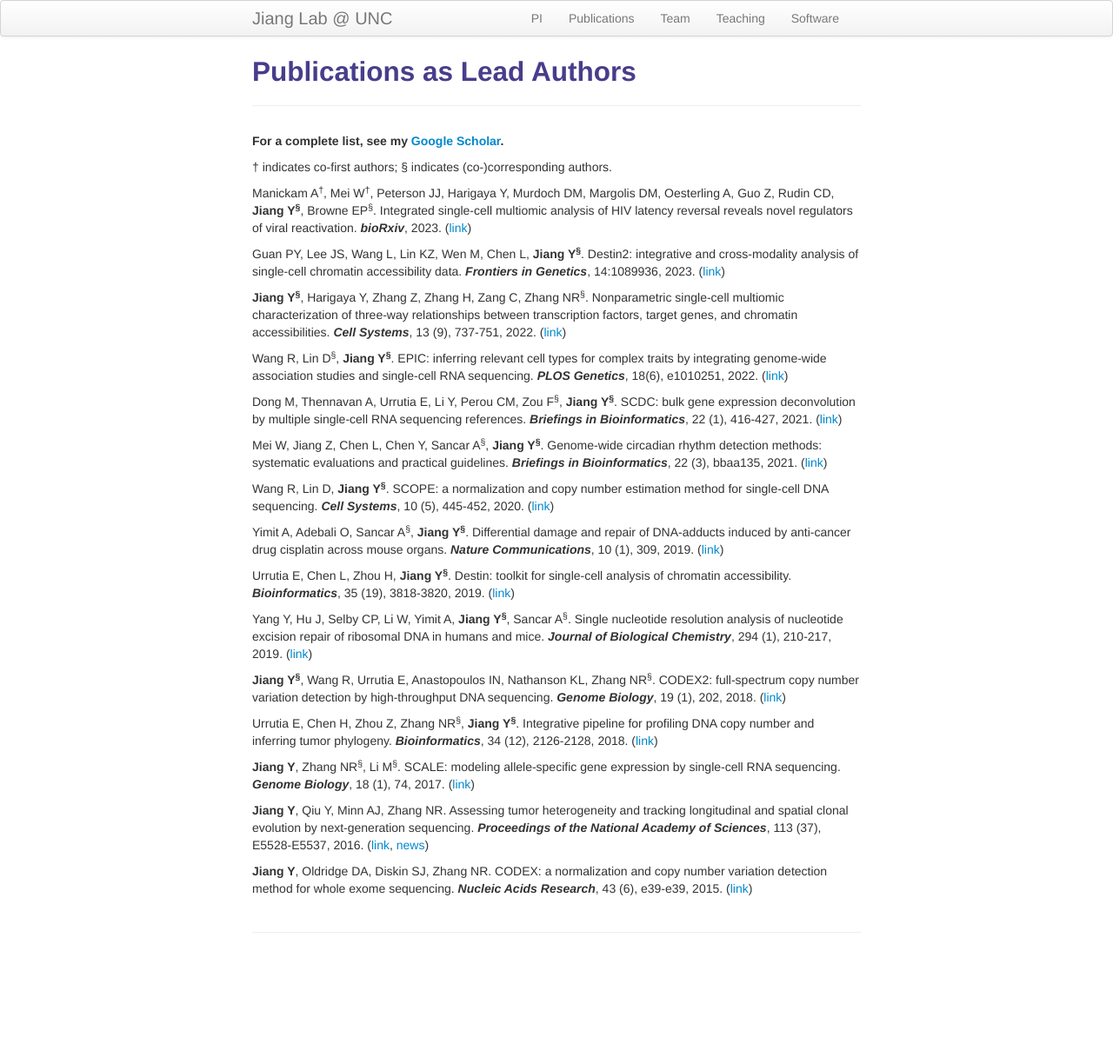
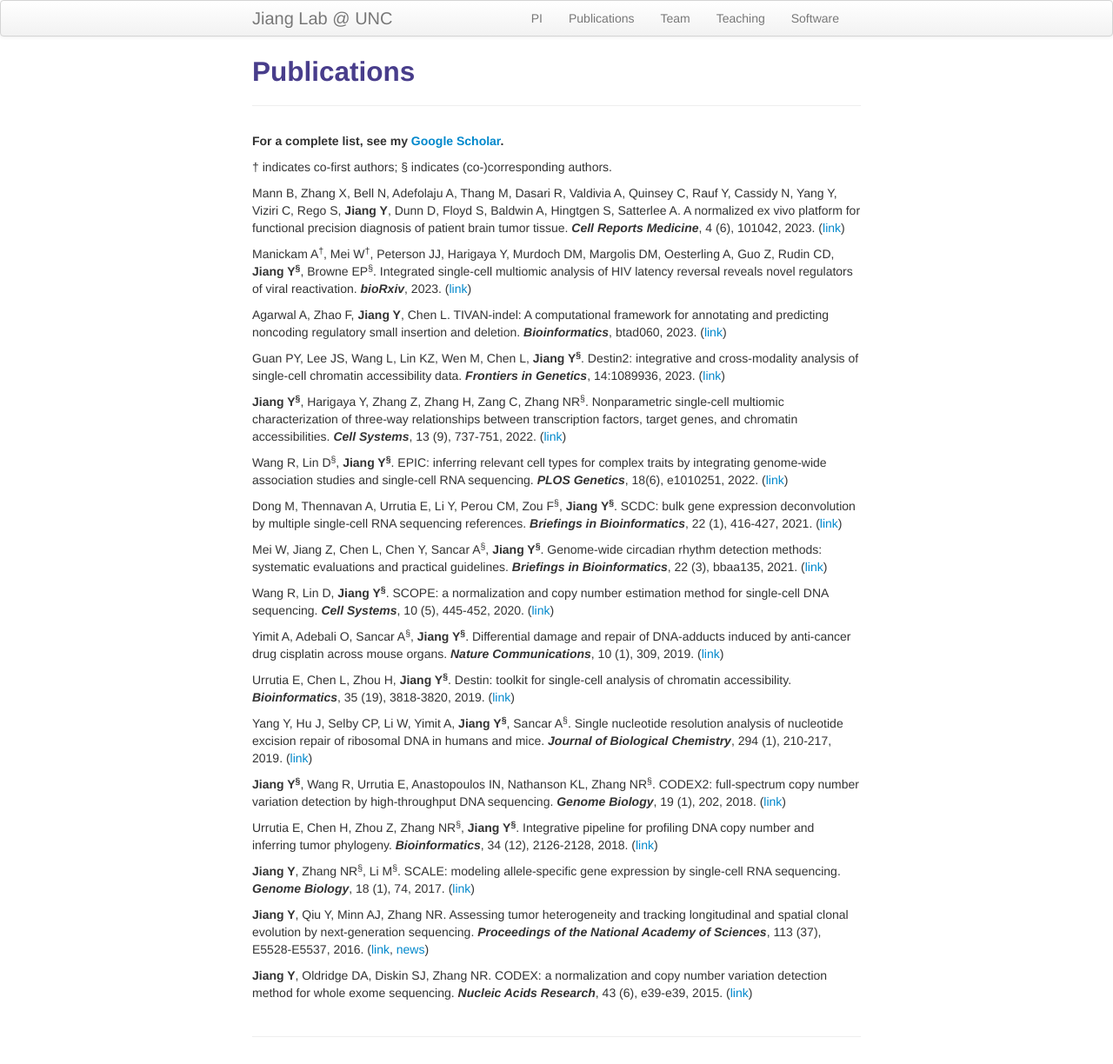
Before and after one commit to yuchaojiang/yuchaojiang.github.io, a Jekyll site: the page built from pages/pubs.md, in a window 1280 px wide. Shown: the whole page at 87% size. Built offline with Jekyll 4.4.1, drawn with Linux system fonts in a browser that asks for light colours; before the commit the page ends 1104 px from its top, so only the background shows below that.

Commit message:
Update pubs.md

```diff
--- a/pages/pubs.md
+++ b/pages/pubs.md
@@ -1,6 +1,6 @@
 ---
 layout: page
-title: Publications as Lead Authors
+title: Publications
 description: Yuchao Jiang's publications
 ---
 
@@ -9,9 +9,11 @@ description: Yuchao Jiang's publications
 
 &dagger; indicates co-first authors; &sect; indicates (co-)corresponding authors.
 
+Mann B, Zhang X, Bell N, Adefolaju A, Thang M, Dasari R, Valdivia A, Quinsey C, Rauf Y, Cassidy N, Yang Y, Viziri C, Rego S, **Jiang Y**, Dunn D, Floyd S, Baldwin A, Hingtgen S, Satterlee A. A normalized ex vivo platform for functional precision diagnosis of patient brain tumor tissue. ***Cell Reports Medicine***, 4 (6), 101042, 2023. ([link](https://doi.org/10.1016/j.xcrm.2023.101042))
 
 Manickam A<sup>&dagger;</sup>, Mei W<sup>&dagger;</sup>, Peterson JJ, Harigaya Y, Murdoch DM, Margolis DM, Oesterling A, Guo Z, Rudin CD, **Jiang Y<sup>&sect;</sup>**, Browne EP<sup>&sect;</sup>. Integrated single-cell multiomic analysis of HIV latency reversal reveals novel regulators of viral reactivation. ***bioRxiv***, 2023. ([link](https://www.biorxiv.org/content/10.1101/2022.07.26.501558v1))
 
+Agarwal A, Zhao F, **Jiang Y**, Chen L. TIVAN-indel: A computational framework for annotating and predicting noncoding regulatory small insertion and deletion. ***Bioinformatics***, btad060, 2023. ([link](https://academic.oup.com/bioinformatics/article/39/2/btad060/7008323))
 
 Guan PY, Lee JS, Wang L, Lin KZ, Wen M, Chen L, **Jiang Y<sup>&sect;</sup>**. Destin2: integrative and cross-modality analysis of single-cell chromatin accessibility data. ***Frontiers in Genetics***, 14:1089936, 2023. ([link](https://www.frontiersin.org/articles/10.3389/fgene.2023.1089936/full))
 
```
